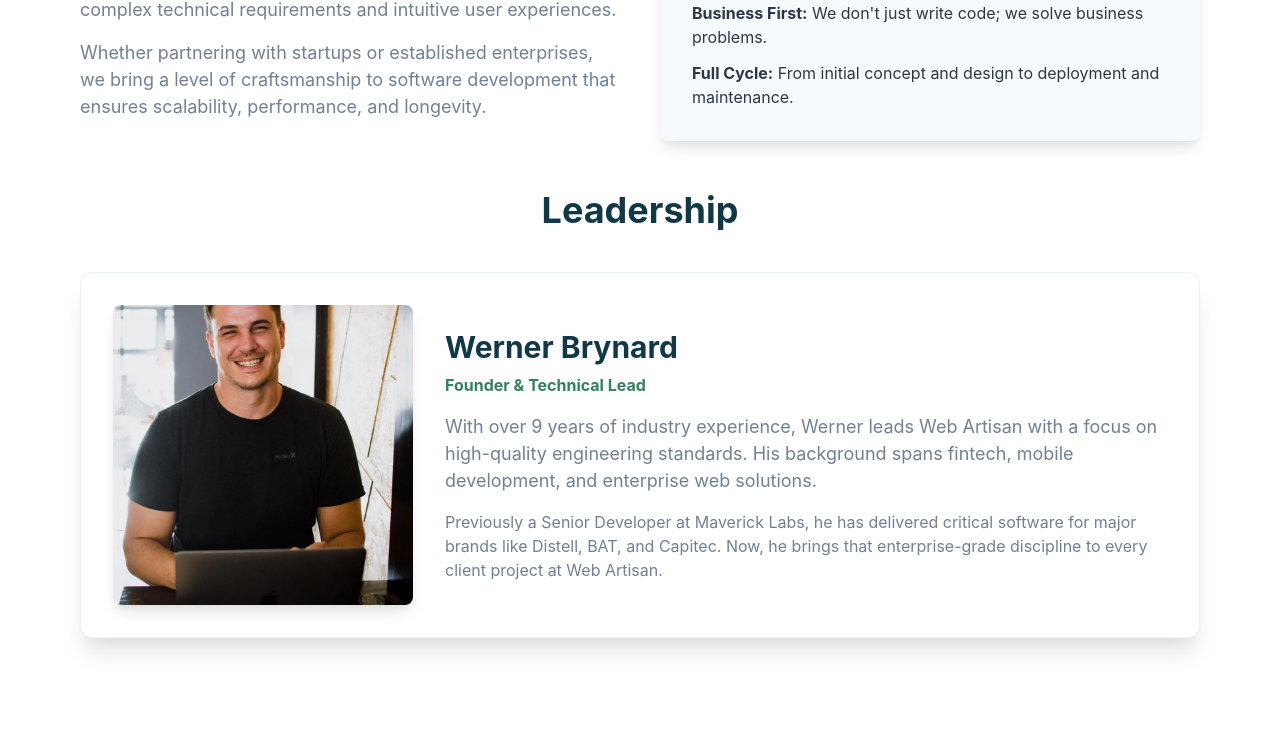
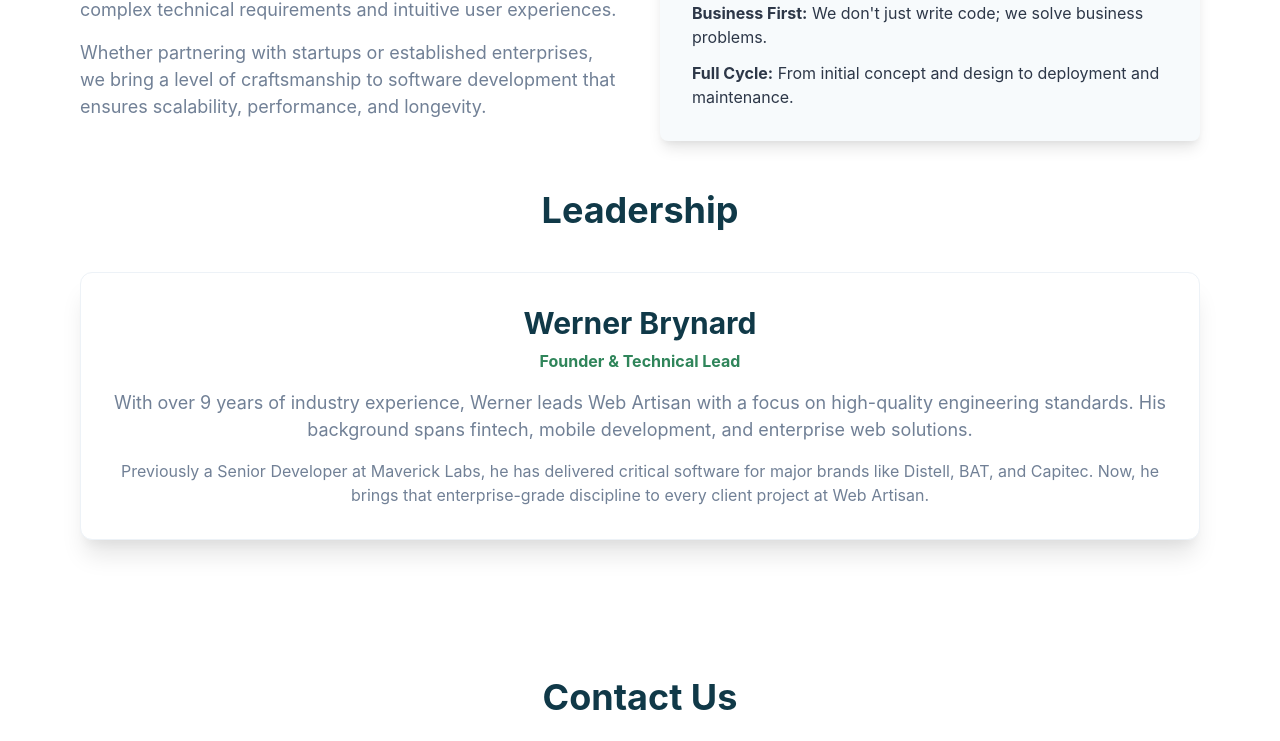
Before and after one commit to wernerbrynard/web-artisan, a Next.js app: page /about in a window 1280 px wide. Shown: the part 424-1165 px from the top of the page. Built offline with nearby package versions, Linux system fonts and the light colour scheme.

Commit message:
Remove founder photo from About page

```diff
--- a/src/app/about/page.js
+++ b/src/app/about/page.js
@@ -42,19 +42,7 @@ export default function About() {
         <Box>
             <Heading size="xl" textAlign="center" mb={10} color={'var(--main-color)'}>Leadership</Heading>
             <Box bg={useColorModeValue('white', 'gray.800')} p={8} rounded={'xl'} shadow={'xl'} border="1px" borderColor="gray.100">
-                <Stack direction={{ base: 'column', md: 'row' }} spacing={8} align="center">
-                    <Box flexShrink={0}>
-                      <Image
-                        rounded={'lg'}
-                        alt={'Werner Brynard - Founder'}
-                        src={'/images/me.webp'}
-                        objectFit={'cover'}
-                        h={{ base: '200px', md: '300px' }}
-                        w={{ base: '200px', md: '300px' }}
-                        boxShadow={'lg'}
-                      />
-                    </Box>
-                    <Box flex={1}>
+                <Box textAlign="center">
                         <Heading size="lg" mb={2}>Werner Brynard</Heading>
                         <Text color={'var(--accent-color)'} fontWeight="bold" mb={4}>Founder & Technical Lead</Text>
                         <Text color={'var(--text-light-color)'} fontSize={'lg'} mb={4}>
@@ -63,8 +51,7 @@ export default function About() {
                         <Text color={'var(--text-light-color)'} fontSize={'md'}>
                             Previously a Senior Developer at Maverick Labs, he has delivered critical software for major brands like Distell, BAT, and Capitec. Now, he brings that enterprise-grade discipline to every client project at Web Artisan.
                         </Text>
-                    </Box>
-                </Stack>
+                </Box>
             </Box>
         </Box>
 
```
